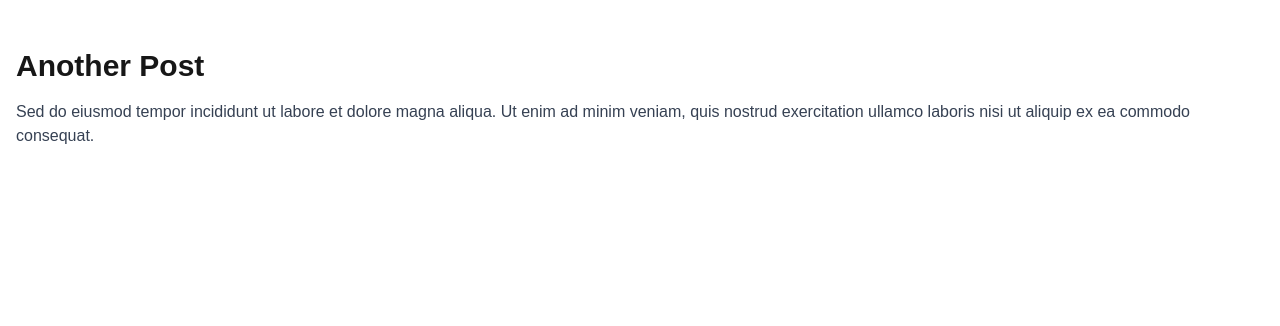
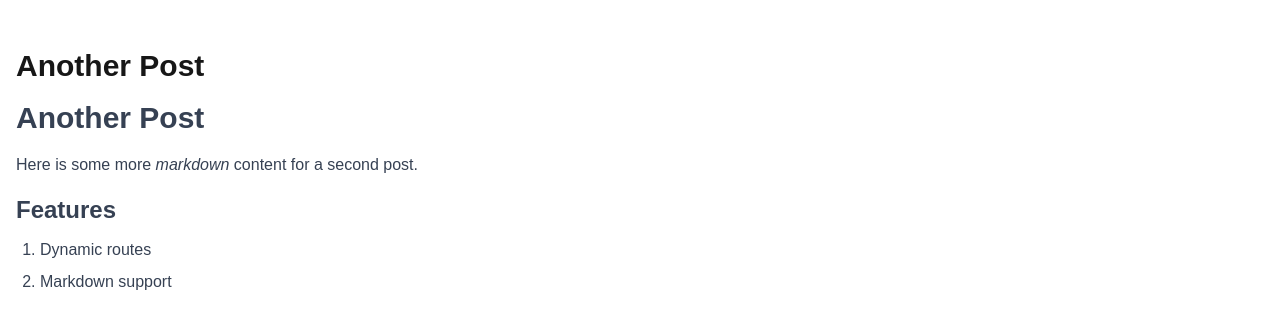
Before and after one commit to ErdagEge/website-aegean, a Next.js app: page /blog/another-post in a window 1280 px wide. Shown: the top 326 px of the page. Built offline with nearby package versions, Linux system fonts and the light colour scheme.

Commit message:
Add dynamic blog post pages with markdown

```diff
--- a/src/app/blog/[slug]/page.tsx
+++ b/src/app/blog/[slug]/page.tsx
@@ -1,7 +1,13 @@
 import { notFound } from "next/navigation";
 import { blogPosts } from "../posts";
+import ReactMarkdown from "react-markdown";
 
-export default function BlogPost({ params }: { params: { slug: string } }) {
+export function generateStaticParams() {
+  return blogPosts.map((post) => ({ slug: post.slug }));
+}
+
+// eslint-disable-next-line @typescript-eslint/no-explicit-any
+export default function BlogPost({ params }: any) {
   const post = blogPosts.find((p) => p.slug === params.slug);
 
   if (!post) {
@@ -11,7 +17,26 @@ export default function BlogPost({ params }: { params: { slug: string } }) {
   return (
     <div className="container mx-auto px-4 py-12">
       <h1 className="text-3xl font-bold mb-4">{post!.title}</h1>
-      <p className="text-gray-700 whitespace-pre-line">{post!.content}</p>
+      <ReactMarkdown
+        className="text-gray-700"
+        components={{
+          h1: (props) => <h1 className="text-3xl font-bold mb-4" {...props} />,
+          h2: (props) => <h2 className="text-2xl font-semibold mb-3" {...props} />,
+          h3: (props) => <h3 className="text-xl font-semibold mb-2" {...props} />,
+          p: (props) => <p className="mb-4 leading-relaxed" {...props} />,
+          ul: (props) => <ul className="list-disc pl-6 mb-4" {...props} />,
+          ol: (props) => <ol className="list-decimal pl-6 mb-4" {...props} />,
+          li: (props) => <li className="mb-2" {...props} />,
+          pre: (props) => (
+            <pre className="bg-gray-900 text-gray-100 p-4 rounded mb-4 overflow-x-auto" {...props} />
+          ),
+          code: (props) => (
+            <code className="bg-gray-100 text-pink-600 p-1 rounded" {...props} />
+          ),
+        }}
+      >
+        {post!.content}
+      </ReactMarkdown>
     </div>
   );
 }
--- a/src/app/blog/posts.ts
+++ b/src/app/blog/posts.ts
@@ -11,24 +11,47 @@ export const blogPosts: BlogPost[] = [
     id: 1,
     slug: "introducing-my-blog",
     title: "Introducing My Blog",
-    excerpt: "Lorem ipsum dolor sit amet, consectetur adipiscing elit.",
-    content:
-      "Lorem ipsum dolor sit amet, consectetur adipiscing elit. Sed euismod, nunc sit amet varius cursus, nunc nisi luctus nisi, euismod aliquam nisl nunc eu massa.",
+    excerpt: "Welcome to my blog where I share ideas and projects.",
+    content: `# Introducing My Blog
+
+Welcome to **my blog**. This is a short post written in Markdown.
+
+## Why a blog?
+
+- Share ideas
+- Document projects
+- Learn in public
+`,
   },
   {
     id: 2,
     slug: "another-post",
     title: "Another Post",
-    excerpt: "Sed do eiusmod tempor incididunt ut labore et dolore magna aliqua.",
-    content:
-      "Sed do eiusmod tempor incididunt ut labore et dolore magna aliqua. Ut enim ad minim veniam, quis nostrud exercitation ullamco laboris nisi ut aliquip ex ea commodo consequat.",
+    excerpt: "More thoughts written in markdown format.",
+    content: `# Another Post
+
+Here is some more _markdown_ content for a second post.
+
+## Features
+
+1. Dynamic routes
+2. Markdown support
+`,
   },
   {
     id: 3,
     slug: "yet-another-post",
     title: "Yet Another Post",
-    excerpt: "Ut enim ad minim veniam, quis nostrud exercitation ullamco laboris.",
-    content:
-      "Ut enim ad minim veniam, quis nostrud exercitation ullamco laboris nisi ut aliquip ex ea commodo consequat. Duis aute irure dolor in reprehenderit in voluptate velit esse cillum dolore eu fugiat nulla pariatur.",
+    excerpt: "Showing code blocks and more.",
+    content: `# Yet Another Post
+
+This post shows more sample content.
+
+### Code Example
+
+\`\`\`ts
+console.log('Hello, world!');
+\`\`\`
+`,
   },
 ];
```
Also changed, not shown: package.json (+6 -5 lines), 1 other file (tests, documents, lock files or other folders).
